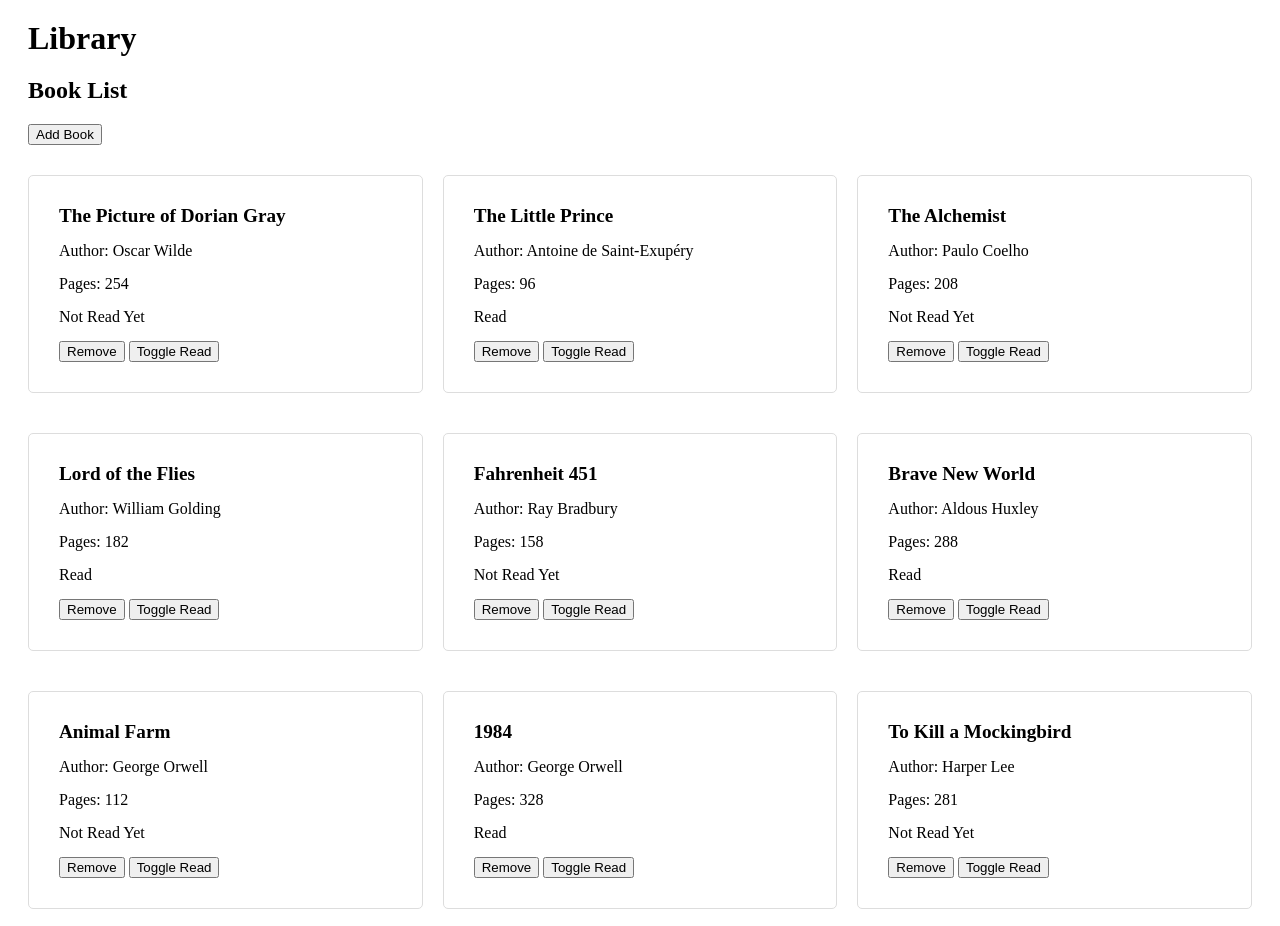
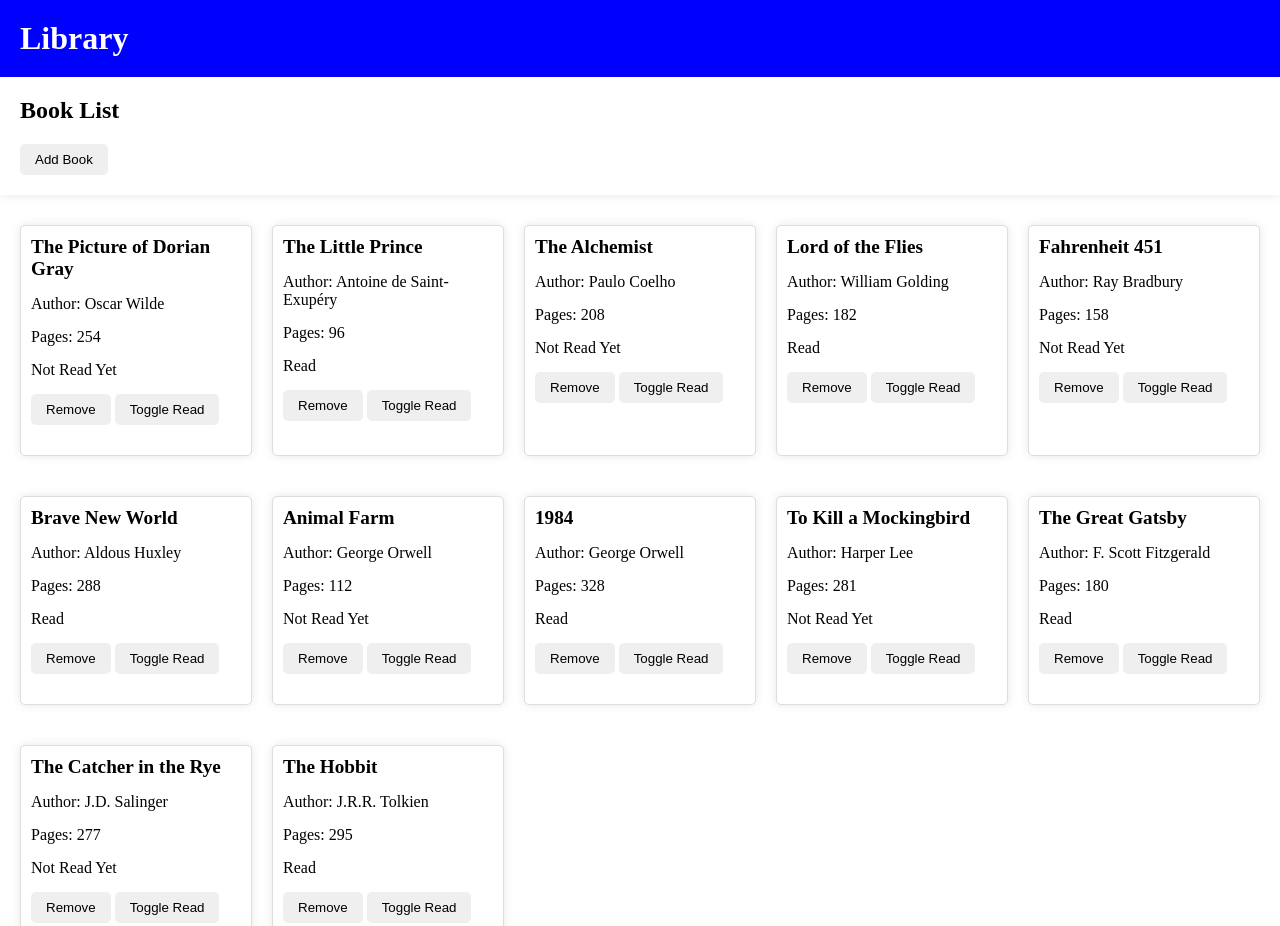
Before and after one commit to ezhostforall/odin-library-app, a plain HTML site: page index.html in a window 1280 px wide. Shown: the top 926 px of the page. Drawn offline with Linux system fonts and the light colour scheme.

Commit message:
Refactor HTML structure and enhance CSS styles for improved layout and design

```diff
--- a/index.html
+++ b/index.html
@@ -9,7 +9,7 @@
 <body>
     <h1 class="app-title">Library</h1>
     <div class="book-list-div">
-        <h2>Book List</h2>
+        <h2 class="book-list-title">Book List</h2>
         <form id="add-book-form" class="hide-add-book-form">
             <label for="title">Title:</label>
             <input type="text" id="title" name="title" required>
--- a/styles.css
+++ b/styles.css
@@ -1,12 +1,40 @@
+* {
+    margin: 0;
+    padding: 0;
+    border: none;
+    box-sizing: border-box;
+}
+
+
 .hide-add-book-form {
     display: none;
 }
-.app-title, .book-list-div {
-    margin: 20px;
+
+button {
+    padding: 8px 15px;
+    border-radius: 5px;
+    cursor: pointer;
+}
+.book-list-div {
+    padding: 20px 20px;
+    background-color: white;
+
+    box-shadow: 0 0 10px rgba(0, 0, 0, 0.1);
+}
+
+.app-title {
+    background-color: blue;
+    color: white;
+    padding: 20px;
+}
+
+.book-list-title {
+    margin-top: 0px;
+    margin-bottom: 20px;
 }
 
 .add-book-btn {
-    cursor: pointer;
+
 }
 
 /*.add-book-btn:hover {
@@ -14,10 +42,12 @@
 }*/
 
 .book-card {
+    background-color: white;
     border: 1px solid #ddd;
-    padding: 10px 30px 30px 30px;
+    padding: 10px 10px 30px 10px;
     margin: 10px 0;
     border-radius: 5px;
+    box-shadow: 0 0 10px rgba(0, 0, 0, 0.1);
 }
 
 .book-title {
@@ -54,8 +84,8 @@
 }*/
 
 .book-list {
-    margin: 20px;
+    padding: 20px;
     display: grid;
-    grid-template-columns: repeat(auto-fill, minmax(300px, 1fr));
+    grid-template-columns: repeat(auto-fill, minmax(200px, 2fr));
     gap: 20px;
 }
```
